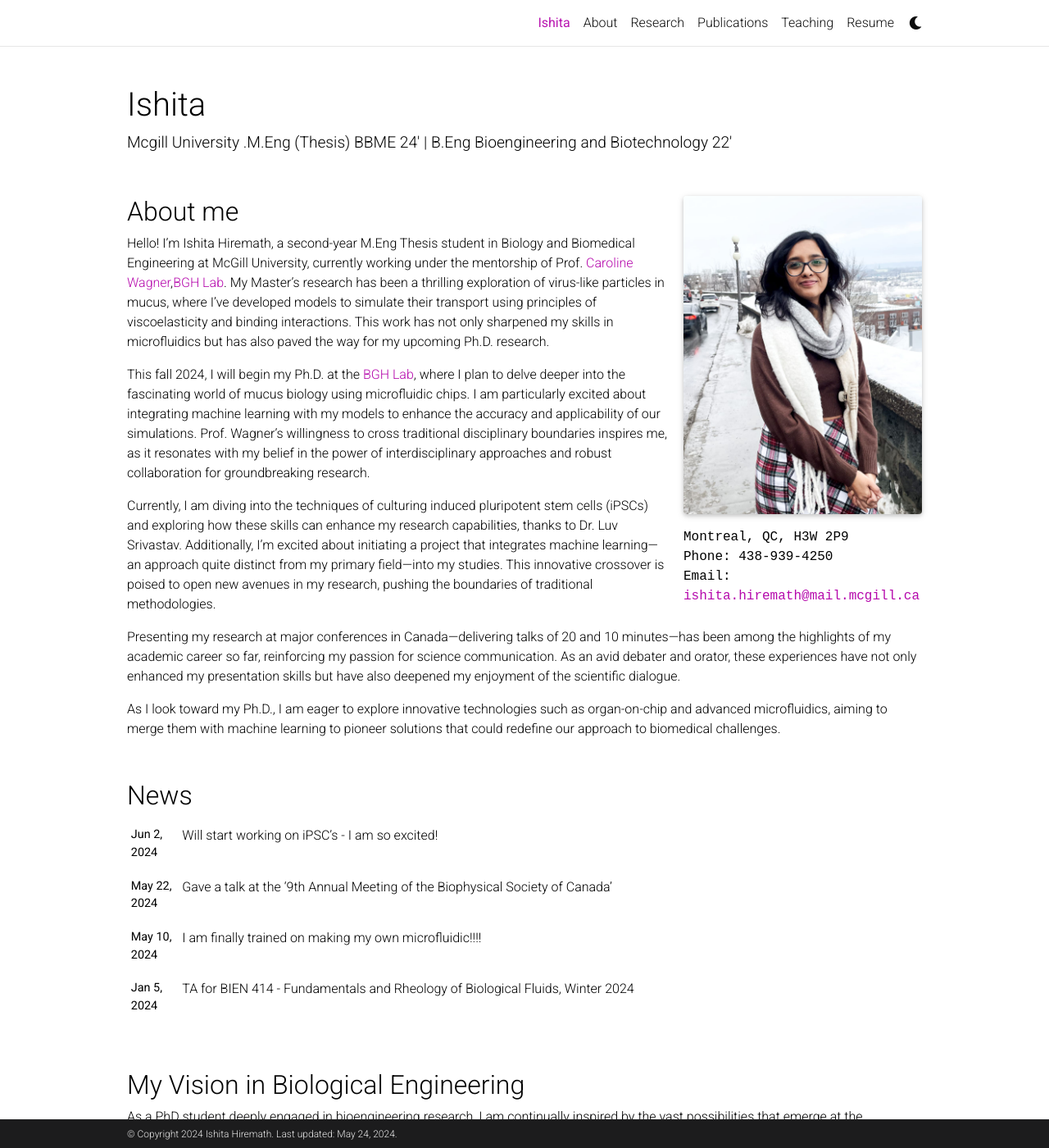
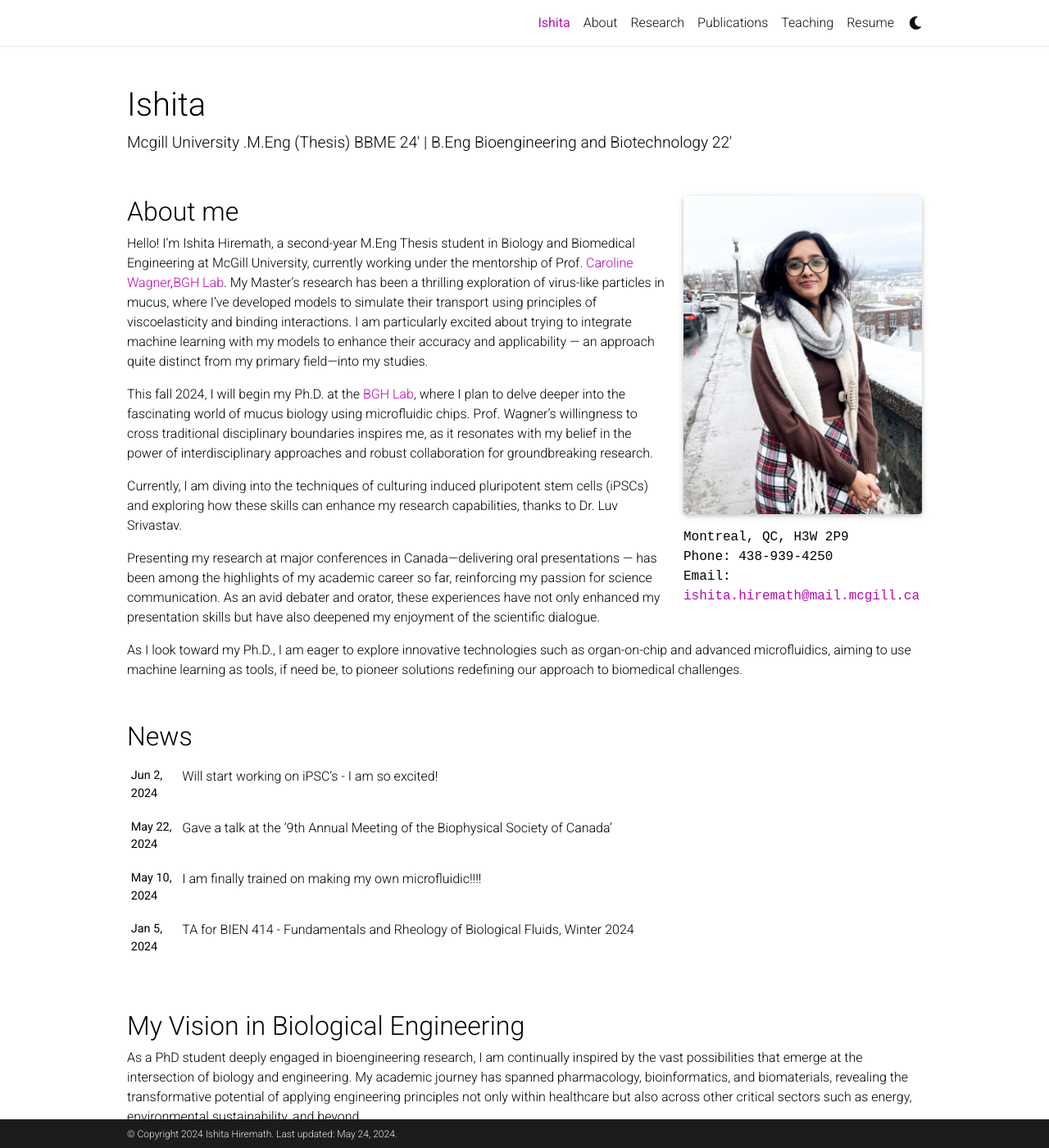
Before and after one commit to ishitahiremath/ishitahiremath.github.io, a Jekyll site: the page built from _pages/Ishita.md, in a window 1280 px wide and 1400 px high. Shown: the whole window at 82% size. Built offline with Jekyll 4.4.1, drawn with Linux system fonts in a browser that asks for light colours; a script that is not in the unit is left out; comment, search, counter and statistics services are not loaded.

Commit message:
made about changes

```diff
--- a/_pages/Ishita.md
+++ b/_pages/Ishita.md
@@ -18,15 +18,15 @@ selected_papers: false # includes a list of papers marked as "selected={true}"
 social: true  # includes social icons at the bottom of the page
 ---
 <h2 style="margin-top: 50px;">About me</h2>
-Hello! I'm Ishita Hiremath, a second-year M.Eng Thesis student in Biology and Biomedical Engineering at McGill University, currently working under the mentorship of Prof. [Caroline Wagner](https://www.mcgill.ca/bbme/caroline-wagner),[BGH Lab](https://bgh.lab.mcgill.ca/). My Master’s research has been a thrilling exploration of virus-like particles in mucus, where I've developed models to simulate their transport using principles of viscoelasticity and binding interactions. This work has not only sharpened my skills in microfluidics but has also paved the way for my upcoming Ph.D. research.
+Hello! I'm Ishita Hiremath, a second-year M.Eng Thesis student in Biology and Biomedical Engineering at McGill University, currently working under the mentorship of Prof. [Caroline Wagner](https://www.mcgill.ca/bbme/caroline-wagner),[BGH Lab](https://bgh.lab.mcgill.ca/). My Master’s research has been a thrilling exploration of virus-like particles in mucus, where I've developed models to simulate their transport using principles of viscoelasticity and binding interactions. I am particularly excited about trying to integrate machine learning with my models to enhance their accuracy and applicability — an approach quite distinct from my primary field—into my studies.
 
-This fall 2024, I will begin my Ph.D. at the [BGH Lab](https://bgh.lab.mcgill.ca/), where I plan to delve deeper into the fascinating world of mucus biology using microfluidic chips. I am particularly excited about integrating machine learning with my models to enhance the accuracy and applicability of our simulations. Prof. Wagner's willingness to cross traditional disciplinary boundaries inspires me, as it resonates with my belief in the power of interdisciplinary approaches and robust collaboration for groundbreaking research.
+This fall 2024, I will begin my Ph.D. at the [BGH Lab](https://bgh.lab.mcgill.ca/), where I plan to delve deeper into the fascinating world of mucus biology using microfluidic chips. Prof. Wagner's willingness to cross traditional disciplinary boundaries inspires me, as it resonates with my belief in the power of interdisciplinary approaches and robust collaboration for groundbreaking research.
 
-Currently, I am diving into the techniques of culturing induced pluripotent stem cells (iPSCs) and exploring how these skills can enhance my research capabilities, thanks to Dr. Luv Srivastav. Additionally, I'm excited about initiating a project that integrates machine learning—an approach quite distinct from my primary field—into my studies. This innovative crossover is poised to open new avenues in my research, pushing the boundaries of traditional methodologies.
+Currently, I am diving into the techniques of culturing induced pluripotent stem cells (iPSCs) and exploring how these skills can enhance my research capabilities, thanks to Dr. Luv Srivastav.
 
-Presenting my research at major conferences in Canada—delivering talks of 20 and 10 minutes—has been among the highlights of my academic career so far, reinforcing my passion for science communication. As an avid debater and orator, these experiences have not only enhanced my presentation skills but have also deepened my enjoyment of the scientific dialogue.
+Presenting my research at major conferences in Canada—delivering oral presentations — has been among the highlights of my academic career so far, reinforcing my passion for science communication. As an avid debater and orator, these experiences have not only enhanced my presentation skills but have also deepened my enjoyment of the scientific dialogue.
 
-As I look toward my Ph.D., I am eager to explore innovative technologies such as organ-on-chip and advanced microfluidics, aiming to merge them with machine learning to pioneer solutions that could redefine our approach to biomedical challenges.
+As I look toward my Ph.D., I am eager to explore innovative technologies such as organ-on-chip and advanced microfluidics, aiming to use machine learning as tools, if need be, to pioneer solutions redefining our approach to biomedical challenges.
 
 <!---🔍 **Actively Seeking Opportunities**:
 - **Summer Internship** as a Research Scientist, Machine Learning Engineer, or Quant Researcher in the US.
```
